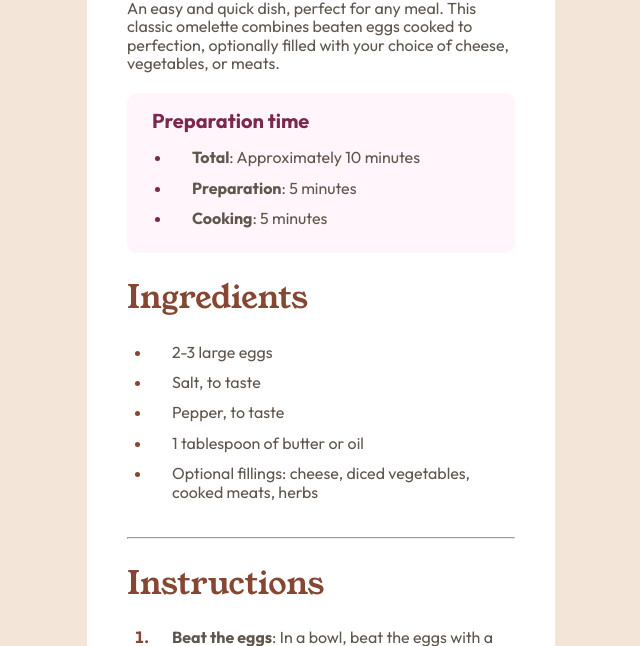
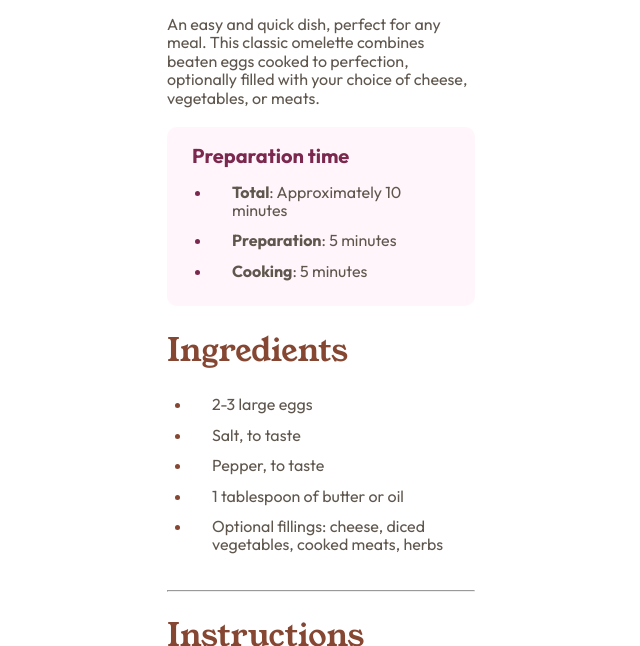
Before and after one commit to Nab-blip25/Omelette-HTML-CSS, a plain HTML site: page index.html in a window 768 px wide. Shown: the part 454-1100 px from the top of the page, without its empty margins (63-703 px from the left). Drawn offline with Linux system fonts and the light colour scheme.

Commit message:
Update main.css
added responsive

```diff
--- a/main.css
+++ b/main.css
@@ -18,7 +18,6 @@ body {
     font-family: "Outfit", sans-serif;
     color: var(--stone600);
     font-size: 1rem;
-    margin: 0 150px; /*Ici pour changer la bordure beige sur les côtés*/
     background-color: var(--stone100);
 }
 
@@ -26,8 +25,6 @@ body {
     background-color: var(--white);
     display: flex;
     flex-direction: column;
-    padding: 0 40px;
-    margin: 100px 0;
     border-radius: 30px;
 }
 
@@ -150,3 +147,36 @@ hr {
     font-weight: bold;
     color: var(--brown800);
 }
+
+
+
+@media screen and (max-width: 768px) {
+    body {
+        margin: 0;
+        background-color: var(--white); /*Pour la couleur derrière le footer*/
+    }
+    #div-body {
+        margin: 0;
+        border-radius: 0;
+    }
+    #omelette {
+        border-radius: 0;
+        margin: 0; /*Enleve la bande beige en haut*/
+    }
+    main {
+        padding-bottom: 20px;
+    }
+    #div-body-text {
+        padding: 0 40px; /*Ecart entre le texte et la bordure blanche-beige*/
+    }
+}
+
+@media screen and (min-width: 768px) {
+    body {
+        margin: 0 150px; /*Ici pour changer la bordure beige sur les côtés*/
+    }
+    #div-body {
+        margin: 100px 0; /*Ici pour changer la bordure beige en haut et en bas*/
+        padding: 0 40px; /*Ecart entre le texte et la bordure blanche-beige*/
+    }
+}
```
